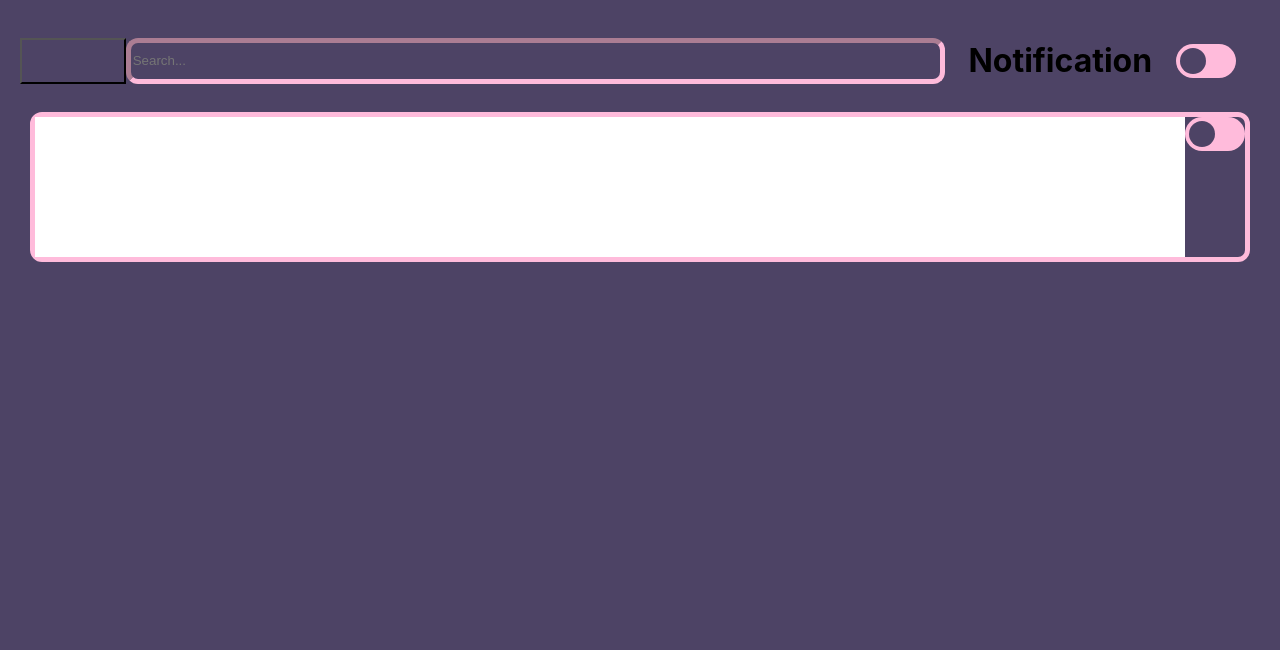
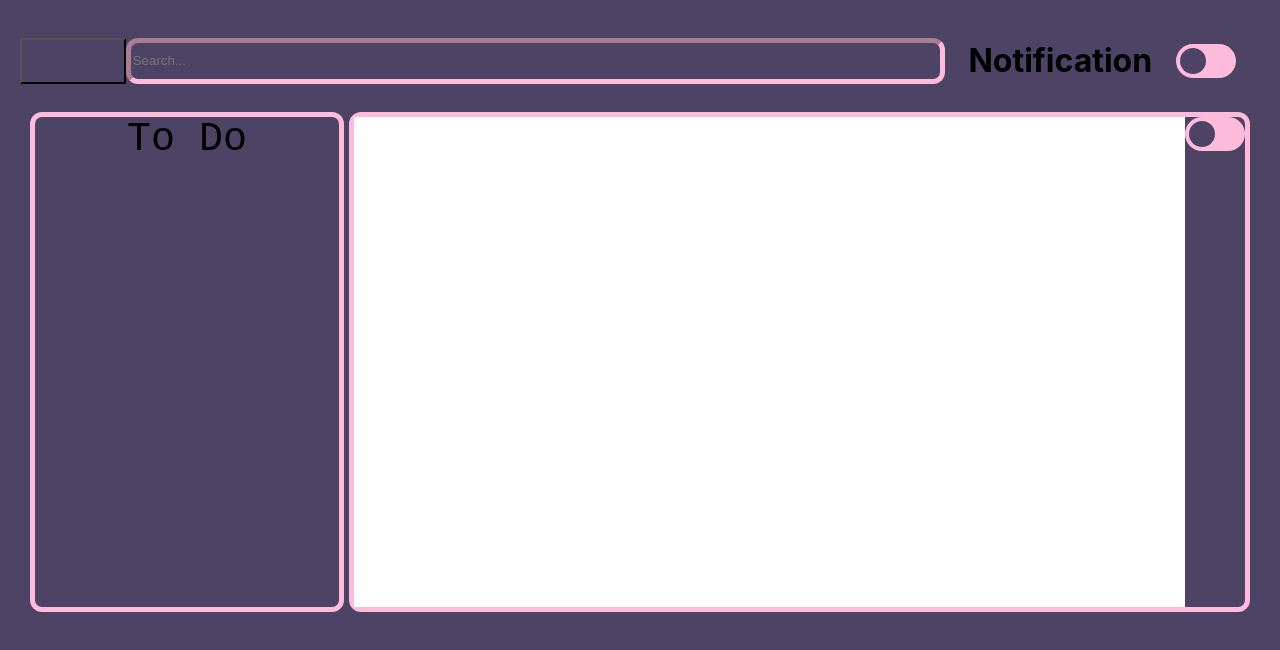
Before and after one commit to WWU-Open-Source-Club/study-planner-web-app-frontend, a React (Create React App) app: page / in a window 1280 px wide. Shown: the top 650 px of the page. Built offline with nearby package versions, Linux system fonts and the light colour scheme.

Commit message:
added todo window please check if it violates design

```diff
--- a/src/App.css
+++ b/src/App.css
@@ -15,19 +15,22 @@ body {
 
 .Body {
   display: flex;
-  flex-direction: row;
+  flex-direction: row-reverse;
   text-align: center;
   background-color: var(--background-color);
+  padding: 10px;
+  height: 500px;
 
-  padding: 10px;
-  height: 150px;
 }
+
+
 
 .Header {
   display: flex;
   flex-direction: row;
   align-items: center;
 }
+
 
 .Calendar-Window {
   flex-grow: 8;
@@ -39,6 +42,8 @@ body {
   border-width: 5px;
 }
 
+
+
 .Calendar-View {
   flex-grow: 1;
   background: content-box white;
@@ -49,12 +54,35 @@ body {
   flex-grow: 1;
   background: content-box black;
   background-color: black;
+
+}
+
+/* Just added feel free to remove if it violates the design requirement */
+.Todo-View{
+  flex-grow: 1;
+  width: 200px;
+  background: content-box #4D4365;
+  border: solid white;
+  border-radius: 12px;
+  border-width: 5px;
+  border-color: var(--border-color);
+  margin-right: 5px;
+  padding-top: 0;
+  margin-top: 0;
+
+}
+
+.Todo-Title {
+
+  font-family: 'Courier New', Courier, monospace;
+  font-size: 40px;
 }
 
 .Search-Bar {
   justify-content: space-evenly;
   flex-grow: 10;
   display: flex;
+
 }
 
 .Search-Button {
--- a/src/App.js
+++ b/src/App.js
@@ -69,7 +69,7 @@ class ScheduleEvent extends React.Component {
 class ScheduleView extends React.Component {
   render() {
     return (
-      <div className="Schedule-View"></div>
+      <div className="Schedule-View">  </div>
     );
   }
 }
@@ -79,6 +79,7 @@ class ScheduleView extends React.Component {
 class CalendarEvent extends React.Component {
   render() {
     return null;
+
   }
 }
 
@@ -128,14 +129,22 @@ class CalendarViewWindow extends React.Component {
 // For all the items contained in the ToDo list.
 class ToDoItem extends React.Component {
   render() {
-    return null;
+      return (
+        <div className="Todo-Title"></div>
+      );
   }
+
 }
+
 
 // The ToDo list.
 class ToDo extends React.Component {
   render() {
-    return null;
+    return (
+      <div className="Todo-View">
+        <div className="Todo-Title">To Do</div>
+      </div>
+    );
   }
 }
 
@@ -146,6 +155,7 @@ class Body extends React.Component {
     return (
       <div className="Body">
         <CalendarViewWindow />
+         <ToDo/>
       </div>
     )
   }
@@ -168,7 +178,6 @@ class Footer extends React.Component {
 }
 
 
-
 // The Main App Function, render functions branch out from here.
 function App() {
   return (
```
